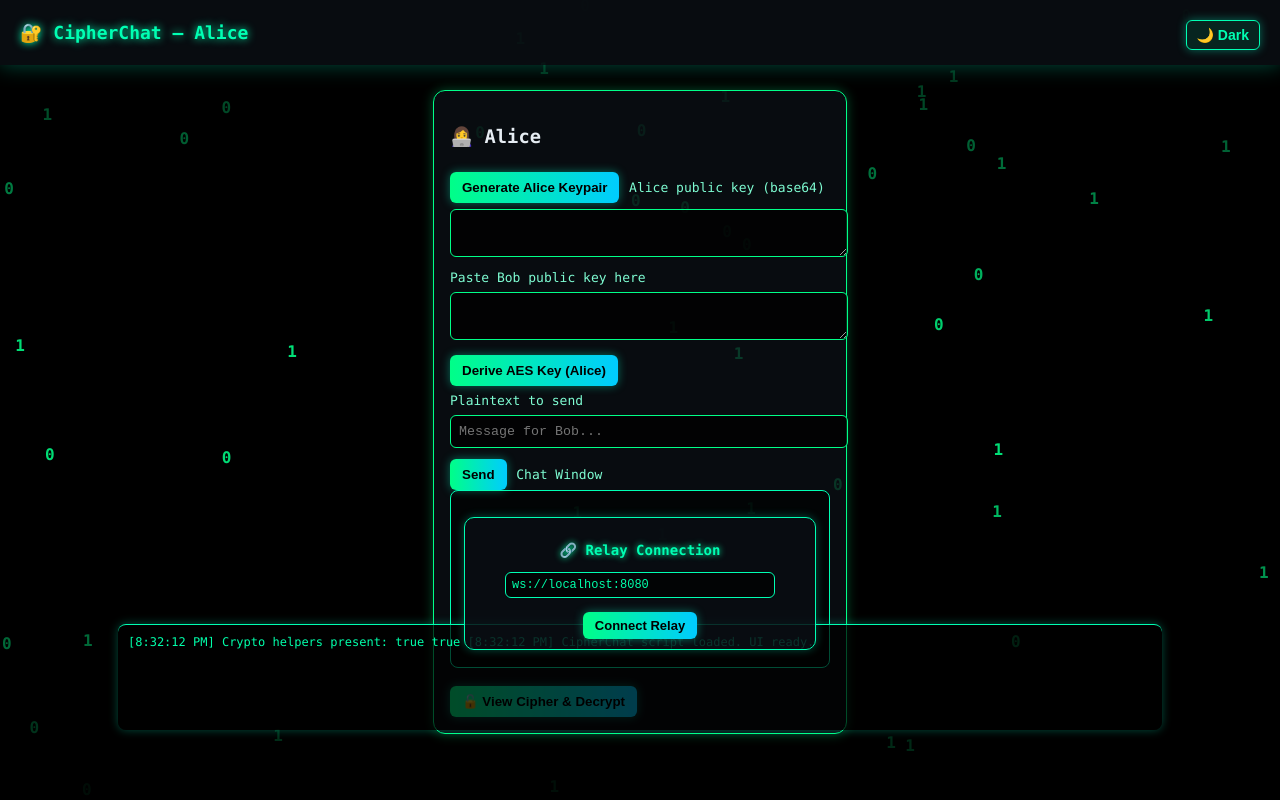
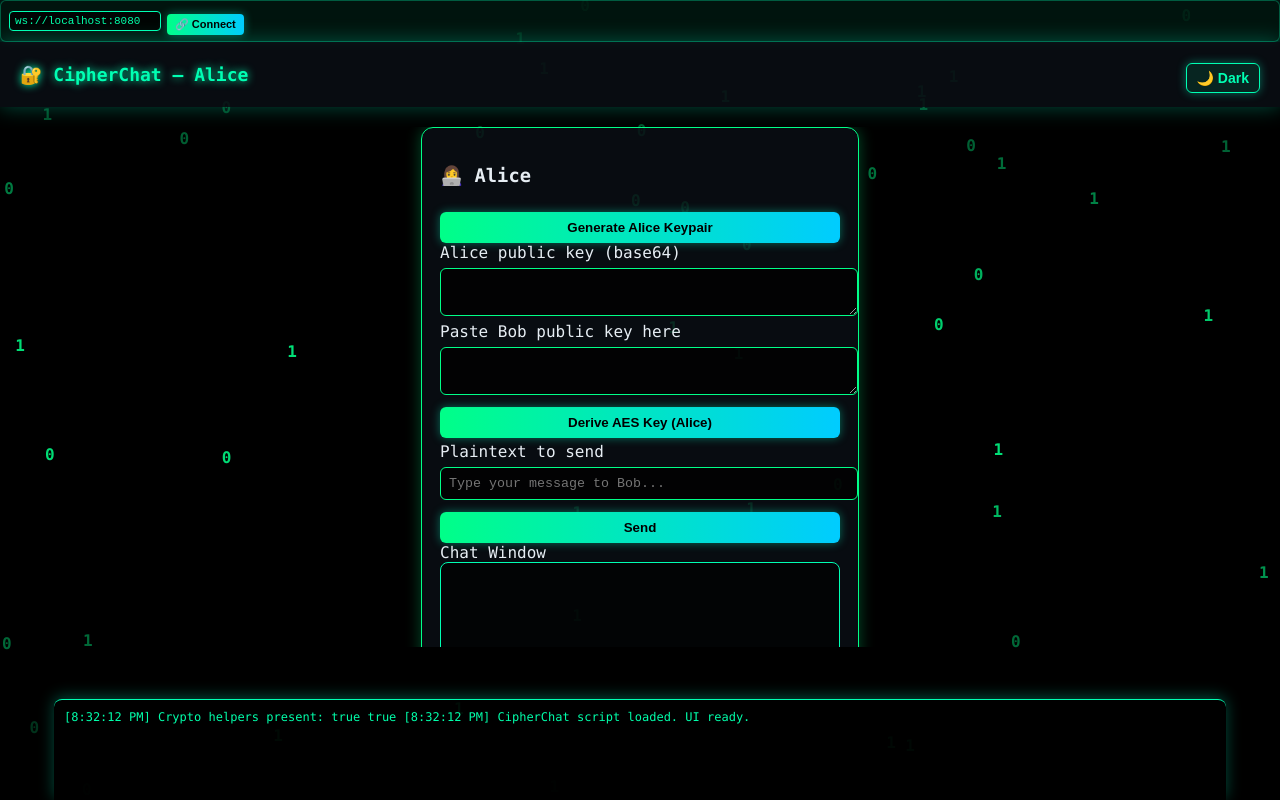
Before and after one commit to Namoj-design/AES-Project, a plain HTML site: page client/Alice.html in a window 1280 px wide. Drawn offline with Linux system fonts and the light colour scheme.

Commit message:
new edits added to project

```diff
--- a/client/Alice.html
+++ b/client/Alice.html
@@ -1,23 +1,35 @@
+
+
 <!DOCTYPE html>
 <html lang="en">
 <head>
   <meta charset="UTF-8" />
+  <meta name="viewport" content="width=device-width, initial-scale=1.0">
   <title>🔐 CipherChat — Alice</title>
+  <div class="relay-header">
+    <input type="text" id="ws-url" value="ws://localhost:8080" />
+    <button id="ws-connect">🔗 Connect</button>
+    <span id="ws-status" class="status"></span>
+  </div>
+
   <link rel="stylesheet" href="styles.css" />
 </head>
 <body class="dark">
-  <!-- Animated binary background -->
+  <!-- Matrix background -->
   <div class="matrix" id="matrix"></div>
 
+  <!-- Header -->
   <header>
     <h1>🔐 CipherChat — Alice</h1>
     <button id="theme-toggle" class="theme-toggle">🌙 Dark</button>
   </header>
 
+  <!-- Main Container -->
   <div class="container">
     <div class="box" id="alice">
       <h3>👩‍💻 Alice</h3>
       <button id="left-gen">Generate Alice Keypair</button>
+
       <label>Alice public key (base64)</label>
       <textarea id="left-pub" readonly></textarea>
 
@@ -28,7 +40,8 @@
       <div id="left-status" class="status"></div>
 
       <label>Plaintext to send</label>
-      <input type="text" id="left-input" placeholder="Message for Bob..." />
+      <input type="text" id="left-input" placeholder="Type your message to Bob..." />
+
       <button id="left-send">Send</button>
 
       <label>Chat Window</label>
@@ -39,19 +52,12 @@
     </div>
   </div>
 
-  <footer>
-    <div class="relay-panel">
-      <h3>🔗 Relay Connection</h3>
-      <input type="text" id="ws-url" value="ws://localhost:8080" />
-      <button id="ws-connect">Connect Relay</button>
-      <span id="ws-status" class="status"></span>
-    </div>
-  </footer>
 
+  <!-- Activity Log -->
   <div id="log" class="log"></div>
 
+  <!-- Matrix Animation Script -->
   <script>
-    // Matrix animation effect
     const matrix = document.getElementById("matrix");
     const numStreams = 50;
 
@@ -68,6 +74,7 @@
     }
   </script>
 
+  <!-- Script -->
   <script type="module" src="./script.js"></script>
 </body>
 </html>
--- a/client/styles.css
+++ b/client/styles.css
@@ -33,7 +33,7 @@ body {
     color: #00ff88;
     font-size: 16px;
     font-weight: bold;
-    opacity: 0.6;
+    opacity: 0.5;
     animation: matrixRain linear infinite;
   }
 
@@ -42,12 +42,13 @@ body {
     display: flex;
     justify-content: space-between;
     align-items: center;
-    background: rgba(10, 15, 20, 0.8);
+    background: rgba(10, 15, 20, 0.85);
     color: #00ffb3;
     padding: 10px 20px;
     box-shadow: 0 0 20px rgba(0, 255, 200, 0.3);
     z-index: 2;
     position: relative;
+    gap: 15px;
   }
 
   header h1 {
@@ -71,32 +72,35 @@ body {
     background: rgba(0, 255, 179, 0.3);
   }
 
-  /* === Main Container === */
+  /* === Main Container (chat area) === */
   .container {
     display: flex;
     justify-content: center;
     align-items: flex-start;
-    margin: 25px 0; /* reduced margin for compact look */
+    margin-top: 20px;
+    height: calc(100vh - 280px); /* leaves space for relay + log */
+    overflow-y: auto;
     z-index: 2;
     position: relative;
   }
 
-  /* === Chat Box === */
+  /* === Adjust Box for Visibility === */
   .box {
-    background: rgba(10, 15, 20, 0.8);
+    background: rgba(10, 15, 20, 0.85);
     border: 1px solid #00ff88;
     border-radius: 12px;
-    padding: 16px; /* reduced from 20px */
-    width: 380px;  /* reduced from 420px */
-    box-shadow: 0 0 12px rgba(0, 255, 136, 0.3);
+    padding: 18px 18px 80px 18px; /* extra bottom padding to fit buttons */
+    width: 400px;
+    min-height: 340px;
+    box-shadow: 0 0 15px rgba(0, 255, 136, 0.3);
+    display: flex;
+    flex-direction: column;
+    justify-content: flex-start;
+    position: relative; /* important for button positioning */
+    z-index: 3;
   }
 
-  label {
-    font-size: 13px;
-    color: #7efcd2;
-  }
-
-  /* === Input Areas === */
+  /* === Input and Text Areas === */
   input, textarea {
     width: 100%;
     background: rgba(0, 0, 0, 0.8);
@@ -115,6 +119,42 @@ body {
     outline: none;
   }
 
+  /* === Chat Area Scrollable === */
+  .chat {
+    background: rgba(0, 0, 0, 0.7);
+    border: 1px solid #00ffb3;
+    border-radius: 8px;
+    height: 160px;
+    overflow-y: auto;
+    padding: 8px;
+    font-family: monospace;
+    color: #9efad6;
+    margin-bottom: 10px;
+  }
+  /* === Decrypt Button Fixed Inside Box === */
+  #left-decrypt-btn,
+  #right-decrypt-btn {
+    position: absolute;
+    bottom: 15px;
+    left: 50%;
+    transform: translateX(-50%);
+    width: 90%;
+    background: linear-gradient(90deg, #00ffaa, #00eaff);
+    color: #000;
+    font-weight: 600;
+    border-radius: 8px;
+    border: none;
+    padding: 10px 0;
+    cursor: pointer;
+    box-shadow: 0 0 10px rgba(0, 255, 200, 0.4);
+    transition: transform 0.2s ease, background 0.3s ease;
+  }
+
+  #left-decrypt-btn:hover,
+  #right-decrypt-btn:hover {
+    transform: translateX(-50%) scale(1.03);
+  }
+
   /* === Buttons === */
   button {
     background: linear-gradient(90deg, #00ff88, #00ccff);
@@ -122,7 +162,7 @@ body {
     border: none;
     border-radius: 6px;
     padding: 8px 12px;
-    margin-top: 5px;
+    margin-top: 6px;
     cursor: pointer;
     font-weight: bold;
     box-shadow: 0 0 10px rgba(0, 255, 200, 0.4);
@@ -134,24 +174,11 @@ body {
     transform: scale(1.03);
   }
 
-  /* === Chat Area === */
-  .chat {
-    background: rgba(0, 0, 0, 0.7);
-    border: 1px solid #00ffb3;
-    border-radius: 8px;
-    height: 160px;
-    overflow-y: auto;
-    padding: 8px;
-    font-family: monospace;
-    white-space: pre-wrap;
-    color: #9efad6;
-  }
-
   /* === Notifications and Status === */
   .notify {
     color: #ffea00;
     font-size: 13px;
-    margin-top: 8px;
+    margin-top: 6px;
   }
 
   .status {
@@ -160,22 +187,73 @@ body {
     margin-top: 4px;
   }
 
+  /* === Compact Relay Header Panel === */
+  .relay-header {
+    display: flex;
+    align-items: center;
+    gap: 6px;
+    background: rgba(0, 255, 179, 0.08);
+    border: 1px solid rgba(0, 255, 179, 0.3);
+    border-radius: 6px;
+    padding: 4px 8px;
+    box-shadow: 0 0 8px rgba(0, 255, 200, 0.3);
+    height: 32px;
+  }
+
+  .relay-header input {
+    width: 140px;
+    font-size: 11px;
+    padding: 3px 5px;
+    border-radius: 4px;
+    border: 1px solid #00ffb3;
+    background: rgba(0, 0, 0, 0.8);
+    color: #00ffaa;
+  }
+
+  .relay-header input:focus {
+    outline: none;
+    box-shadow: 0 0 6px #00ffcc;
+  }
+
+  .relay-header button {
+    background: linear-gradient(90deg, #00ff88, #00ccff);
+    border: none;
+    color: #000;
+    font-weight: 600;
+    font-size: 11px;
+    border-radius: 4px;
+    padding: 4px 8px;
+    cursor: pointer;
+    transition: transform 0.2s ease, background 0.3s ease;
+  }
+
+  .relay-header button:hover {
+    background: linear-gradient(90deg, #00ffaa, #00eaff);
+    transform: scale(1.03);
+  }
+
+  .relay-header .status {
+    font-size: 11px;
+    color: #00ffaa;
+    margin-left: 4px;
+  }
+
   /* === Activity Log (bottom console) === */
   .log {
-    background: rgba(0, 0, 0, 0.7);
+    background: rgba(0, 0, 0, 0.8);
     border-top: 1px solid #00ffb3;
     padding: 10px;
     color: #00ffaa;
-    height: 85px; /* reduced for better spacing */
+    height: 80px;
     overflow-y: auto;
     font-size: 12px;
     position: fixed;
-    bottom: 70px; /* lifted from 40px to avoid overlap */
+    bottom: 0;
     left: 50%;
     transform: translateX(-50%);
-    width: 80%; /* slightly narrower for better centering */
-    border-radius: 8px;
-    box-shadow: 0 0 10px rgba(0, 255, 200, 0.3);
+    width: 90%;
+    border-radius: 8px 8px 0 0;
+    box-shadow: 0 -2px 15px rgba(0, 255, 200, 0.3);
     z-index: 5;
   }
 
@@ -196,59 +274,3 @@ body {
     border: 1px solid #ccc;
     box-shadow: none;
   }
-/* === Relay Connection Panel === */
-.relay-panel {
-  position: fixed;
-  bottom: 150px; /* Above the activity log */
-  left: 50%;
-  transform: translateX(-50%);
-  background: rgba(10, 15, 20, 0.85);
-  border: 1px solid #00ffb3;
-  border-radius: 10px;
-  padding: 10px 15px;
-  width: 320px;
-  text-align: center;
-  box-shadow: 0 0 10px rgba(0, 255, 200, 0.3);
-  z-index: 10;
-}
-
-.relay-panel h3 {
-  font-size: 14px;
-  margin-bottom: 8px;
-  color: #00ffb3;
-  text-shadow: 0 0 6px #00ffaa;
-}
-
-.relay-panel input {
-  width: 80%;
-  font-size: 12px;
-  padding: 5px 6px;
-  background: rgba(0, 0, 0, 0.7);
-  color: #00ffaa;
-  border: 1px solid #00ffb3;
-  border-radius: 6px;
-}
-
-.relay-panel input:focus {
-  outline: none;
-  box-shadow: 0 0 8px #00ffcc;
-}
-
-.relay-panel button {
-  margin-top: 8px;
-  font-size: 13px;
-  padding: 6px 12px;
-  background: linear-gradient(90deg, #00ff88, #00ccff);
-  border-radius: 6px;
-  border: none;
-  cursor: pointer;
-  color: #000;
-  font-weight: 600;
-  box-shadow: 0 0 10px rgba(0, 255, 200, 0.4);
-  transition: transform 0.2s ease, background 0.3s ease;
-}
-
-.relay-panel button:hover {
-  background: linear-gradient(90deg, #00ffaa, #00eaff);
-  transform: scale(1.05);
-}
```
Also changed, not shown: client/Bob.html (+6 -10 lines).
